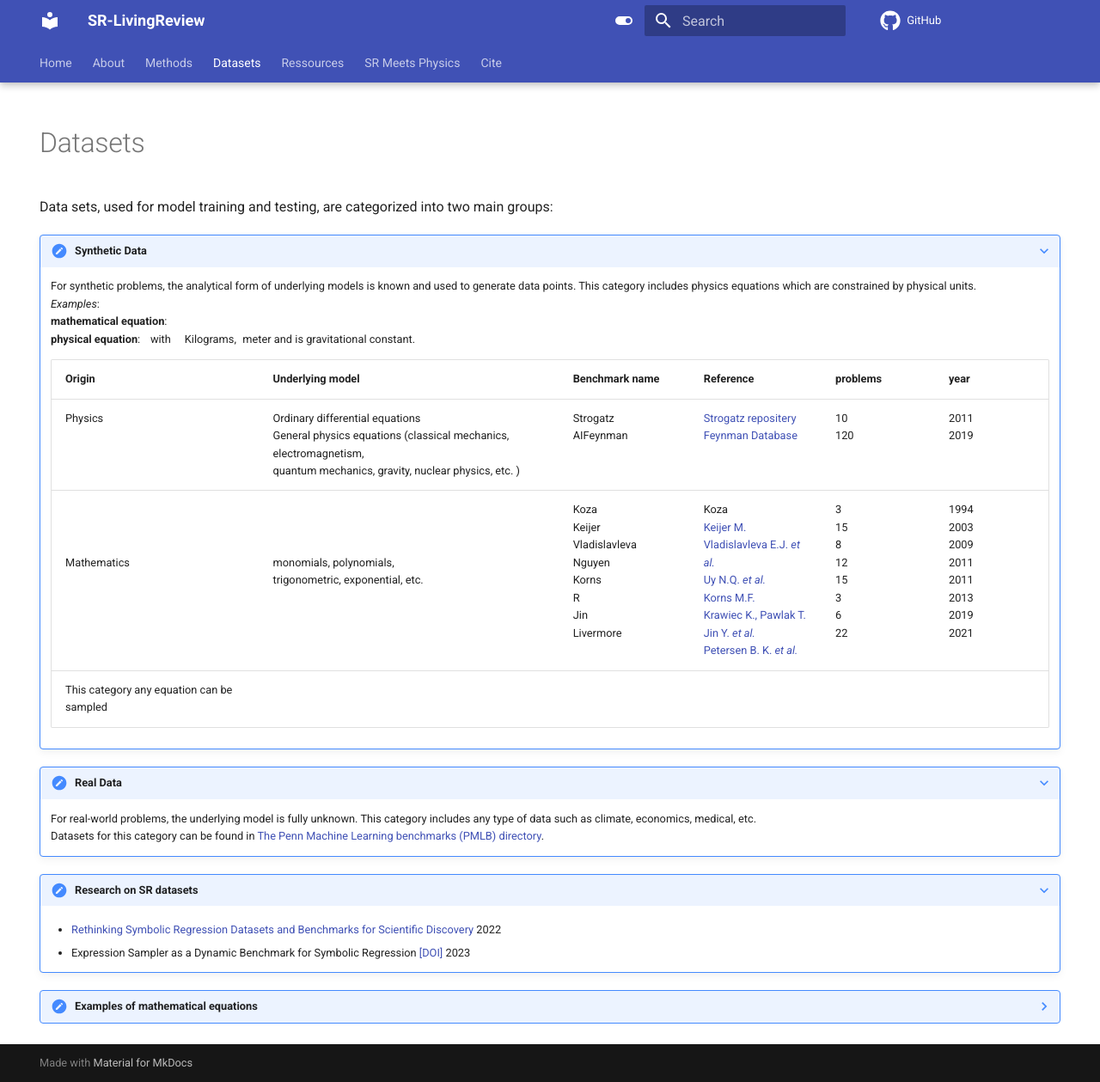
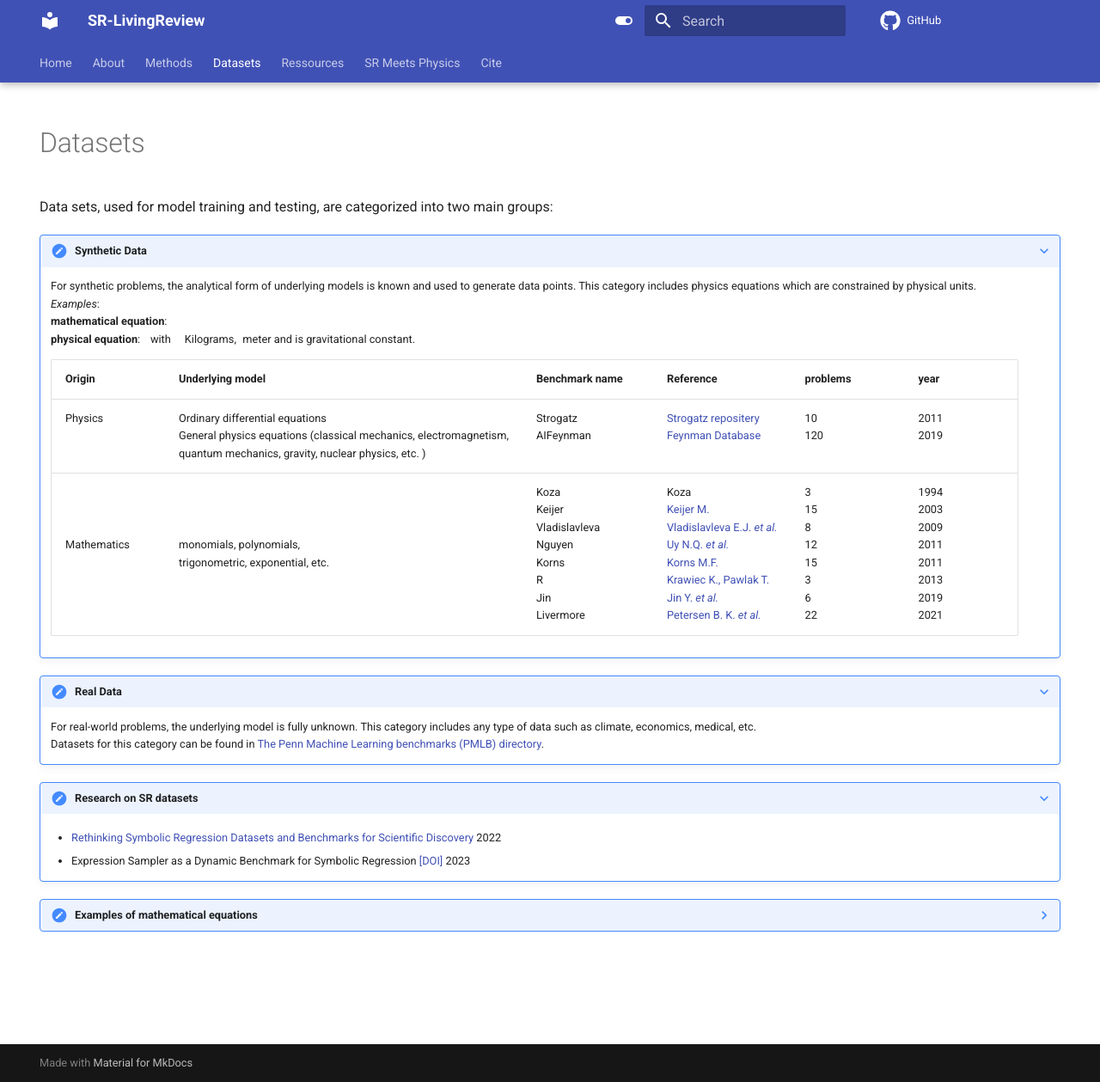
Before and after one commit to nmakke/SR-LivingReview, an MkDocs documentation site: the page built from docs/datasets.md, in a window 1280 px wide and 1259 px high. Shown: the whole window at 86% size. Built offline with MkDocs 1.6.1 and Material for MkDocs 9.7.7, drawn with Linux system fonts in a browser that asks for light colours; formulas are drawn with MathJax 3; comment, search, counter and statistics services are not loaded.

Commit message:
Update datasets.md

```diff
--- a/docs/datasets.md
+++ b/docs/datasets.md
@@ -21,7 +21,6 @@ Data sets, used for model training and testing, are categorized into two main gr
     | -------- | ------- | ------- | ------- | ----- | ----- |
     | Physics | Ordinary differential equations <br> General physics equations (classical mechanics, electromagnetism, <br> quantum mechanics, gravity, nuclear physics, etc. )| Strogatz <br> AIFeynman | [Strogatz repositery](https://williamlacava.com/ode-strogatz/) <br> [Feynman Database](https://space.mit.edu/home/tegmark/aifeynman.html) | 10 <br> 120 | 2011 <br> 2019 |
     | <br> <br> <br> Mathematics | <br> <br> <br> monomials, polynomials, <br> trigonometric, exponential, etc.  | Koza <br> Keijer <br> Vladislavleva <br> Nguyen <br> Korns <br> R <br> Jin <br> Livermore | Koza <br> [Keijer M.](https://link.springer.com/chapter/10.1007/3-540-36599-0_7) <br> [Vladislavleva E.J. *et al.*](https://dl.acm.org/doi/10.1109/TEVC.2008.926486) <br> [Uy N.Q. *et al.*](https://link.springer.com/article/10.1007/s10710-010-9121-2) <br> [Korns M.F. ](https://link.springer.com/chapter/10.1007/978-1-4614-1770-5_8) <br> [Krawiec K., Pawlak T.](https://dl.acm.org/doi/10.1145/2463372.2463483) <br> [Jin Y. *et al.*](https://idea.edu.cn/person/guojian/assets/papers/BSR-2020.pdf) <br> [Petersen B. K. *et al.*](https://arxiv.org/abs/1912.04871) | 3 <br> 15 <br> 8 <br> 12 <br> 15 <br> 3 <br> 6 <br> 22 | 1994 <br> 2003 <br> 2009 <br> 2011 <br> 2011 <br> 2013 <br> 2019 <br> 2021 |
-    | This category any equation can be sampled |
 
 ???+ note "Real Data"
     <div class="meta_for_parser tablespecs"
```
